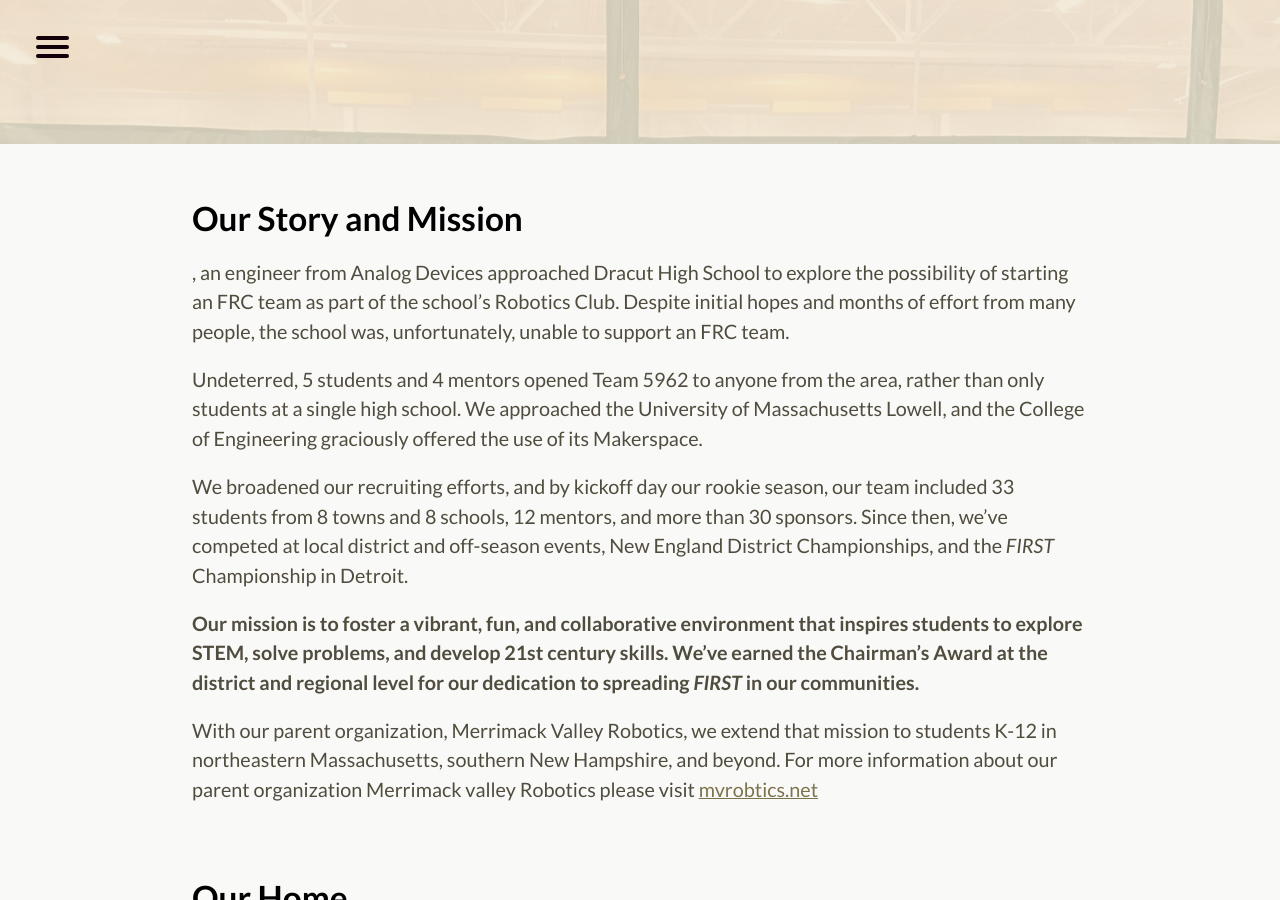
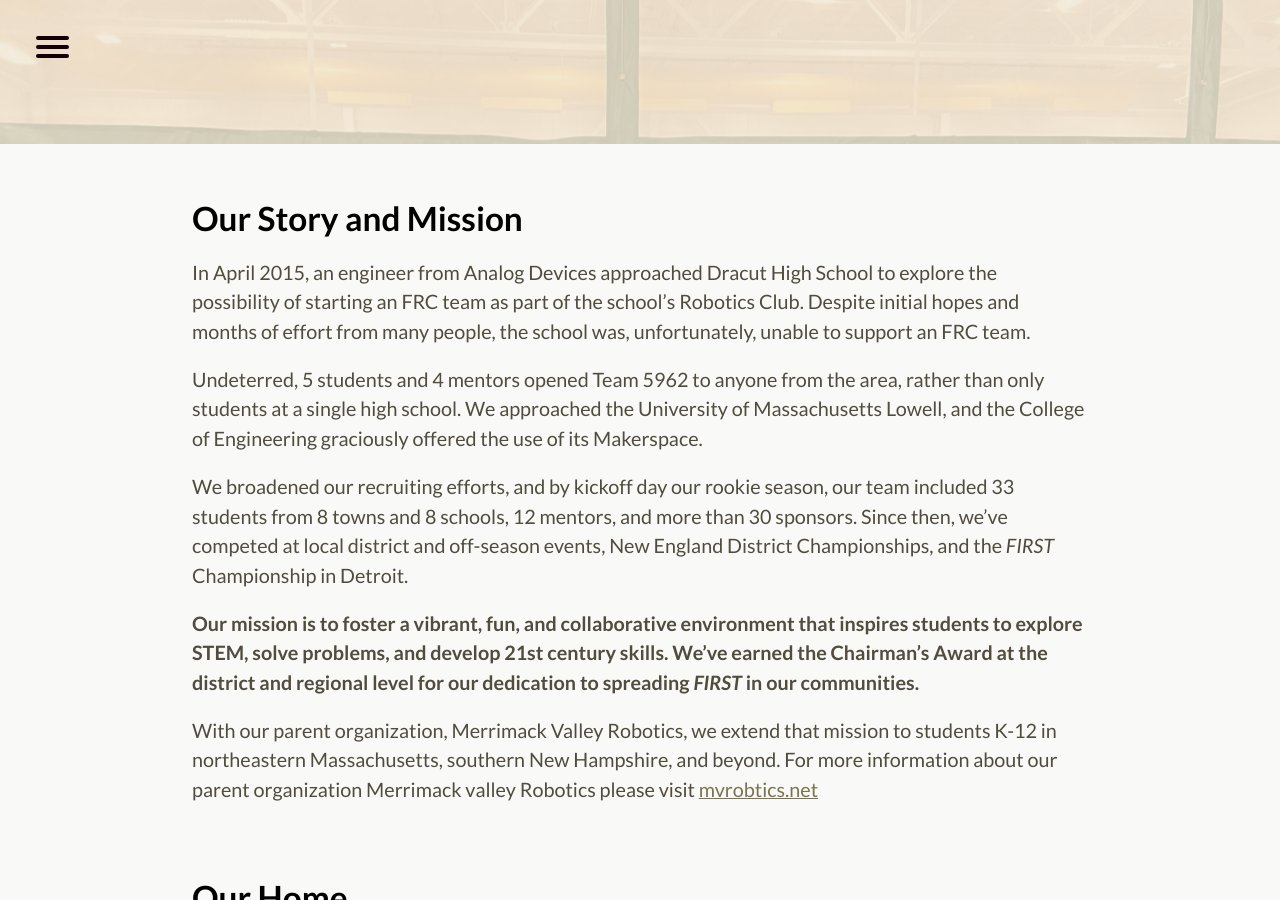
Before and after one commit to perSEVERE-5962/frc5962, a Jekyll site: the page built from about.md, in a window 1280 px wide and 900 px high, scrolled down 396 px. Built offline with Jekyll 4.4.1, drawn with Linux system fonts in a browser that asks for light colours.

Commit message:
Updated About

```diff
--- a/about.md
+++ b/about.md
@@ -7,7 +7,7 @@ layout: default-with-hero
 
 ## Our Story and Mission
 
-, an engineer from Analog Devices approached Dracut High School to explore the possibility of starting an FRC team as part of the school's Robotics Club. Despite initial hopes and months of effort from many people, the school was, unfortunately, unable to support an FRC team.
+In April 2015, an engineer from Analog Devices approached Dracut High School to explore the possibility of starting an FRC team as part of the school's Robotics Club. Despite initial hopes and months of effort from many people, the school was, unfortunately, unable to support an FRC team.
 
 Undeterred, 5 students and 4 mentors opened Team 5962 to anyone from the area, rather than only students at a single high school. We approached the University of Massachusetts Lowell, and the College of Engineering graciously offered the use of its Makerspace.
 
```
